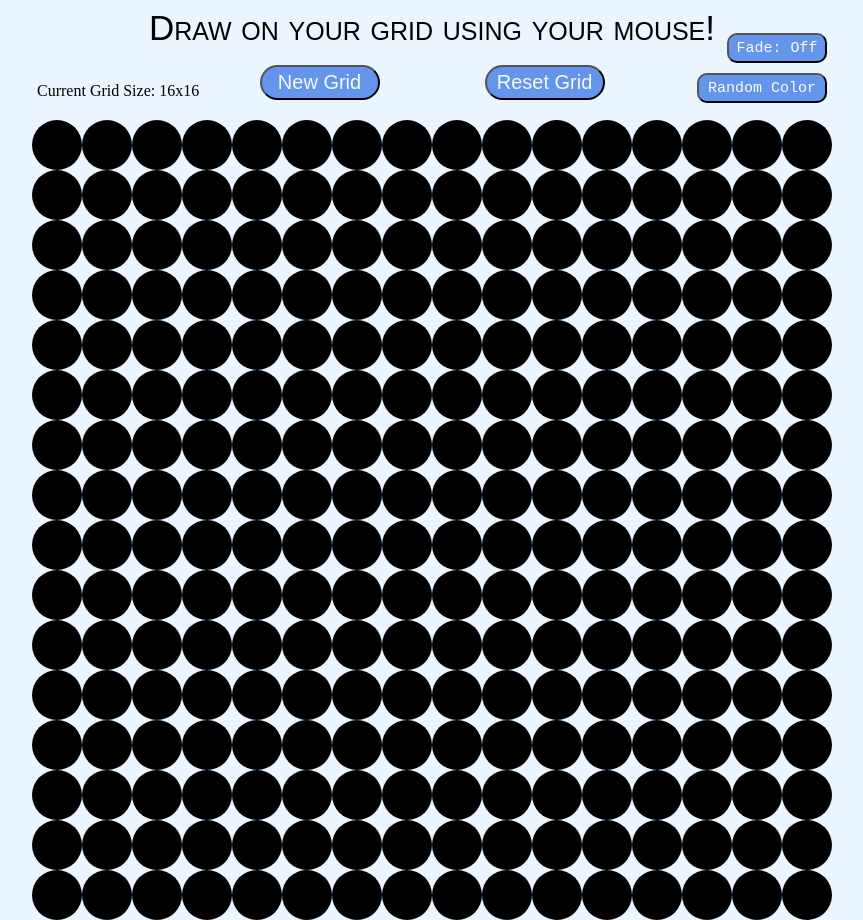
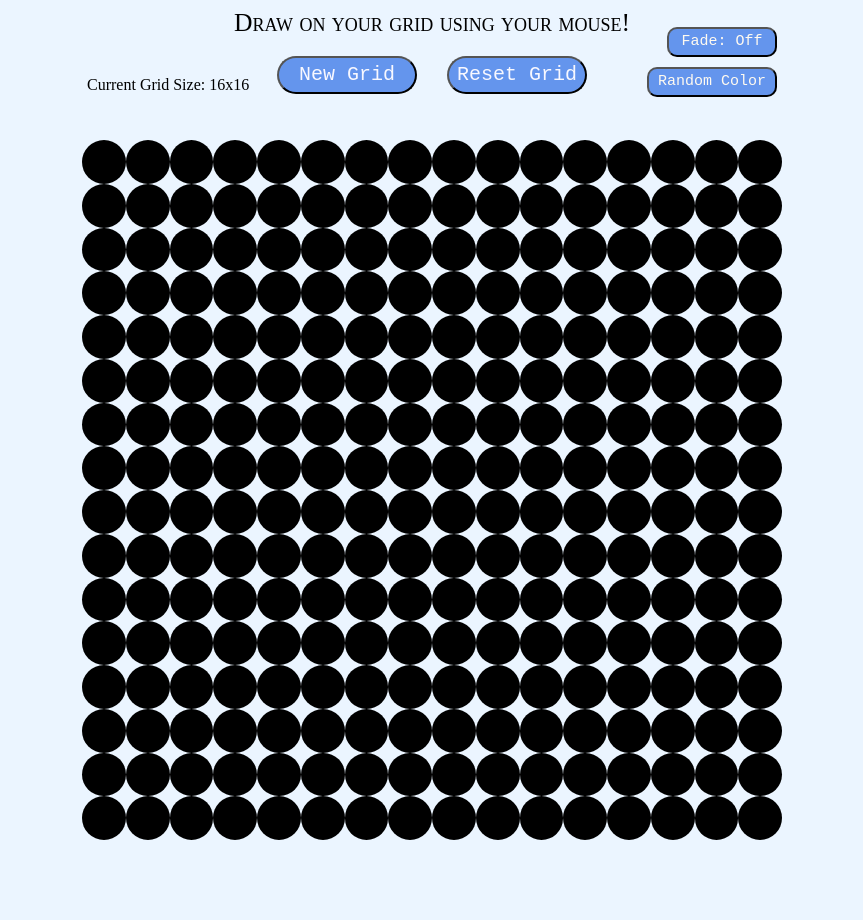
Before and after one commit to Spekachu/DrawingGrid, a plain HTML site: page index.html in a window 1280 px wide. Shown: the whole page, without its empty margins (208-1071 px from the left). After the commit the page ends 840 px from the top, so only its background shows below. Drawn offline with nearby package versions, Linux system fonts and the light colour scheme.

Commit message:
Made it look nice on all browsers :)

```diff
--- a/main.css
+++ b/main.css
@@ -9,9 +9,10 @@
 
 #h1 {
     text-align: center;
-    font-size: 35px;
+    font-size: 1.6em;
+
     display: block;
-    font-family: fantasy;
+    font-family: serif;
     font-variant: small-caps;
     margin-bottom: 10px;
 }
@@ -29,9 +30,9 @@
 .button {
     margin-top: 10px;
     background-color: darkgrey;
-    height: 35px;
-    width: 120px;
-    font:20px fantasy;
+    height: 38px;
+    width: 140px;
+    font:20px monospace;
     color: ghostwhite;
     border-radius: 20px;
 }
@@ -43,13 +44,12 @@
 
 #buttonWrapper {
     display: inline-block;
-    width: 345px;
+    width: 310px;
 }
 
 #gridWrapper {
-    height: 800px;
-    width: 800px;
-    margin: 10px auto;
+    margin: 30px auto;
+/*    margin: 5em auto;*/
     text-align: center;
     line-height: 0;
 }
@@ -60,13 +60,13 @@
 }
 
 #gridSizeTextWrapper {
-    width: 790px;
+    width: 690px;
     margin: auto;
 }
 
 #fadeButton {
     height: 30px;
-    width: 100px;
+    width: 110px;
     float: right;
     margin-top: -70px;
     border-radius: 10px;
--- a/script.js
+++ b/script.js
@@ -7,7 +7,7 @@ $(document).ready(function() {
     var fadeButton = $('#fadeButton');
     var randomColorButton = $('#randomColorButton');
     var newTile = '<div class="tile"></div>';
-    var gridSize = 800;
+    var gridSize = 700;
     var tiles = 16;
     var limit = 72;
     var fadeEffect = false;
@@ -16,6 +16,8 @@ $(document).ready(function() {
     var newColor = 'black';
     var hasHovered = false;
     fadeButton.append(fadeStringOff);
+    $('#gridWrapper').height(gridSize);
+    $('#gridWrapper').width(gridSize);
 
     start();
 
```
